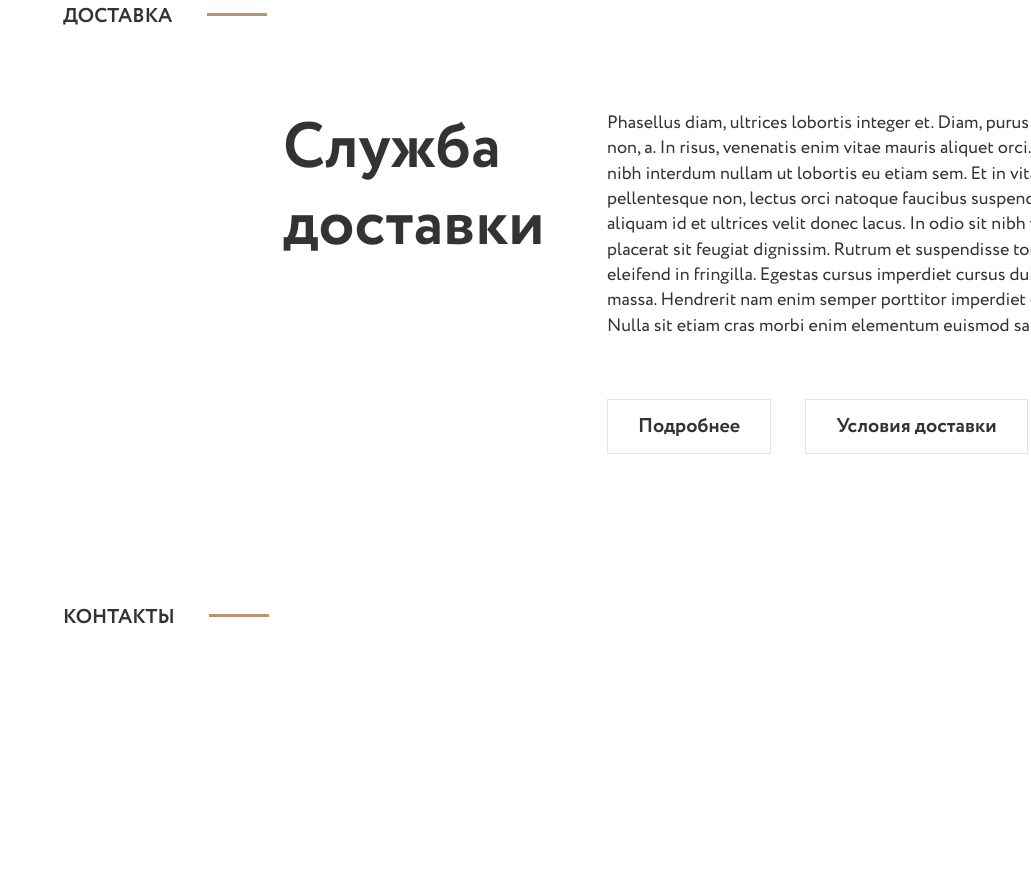
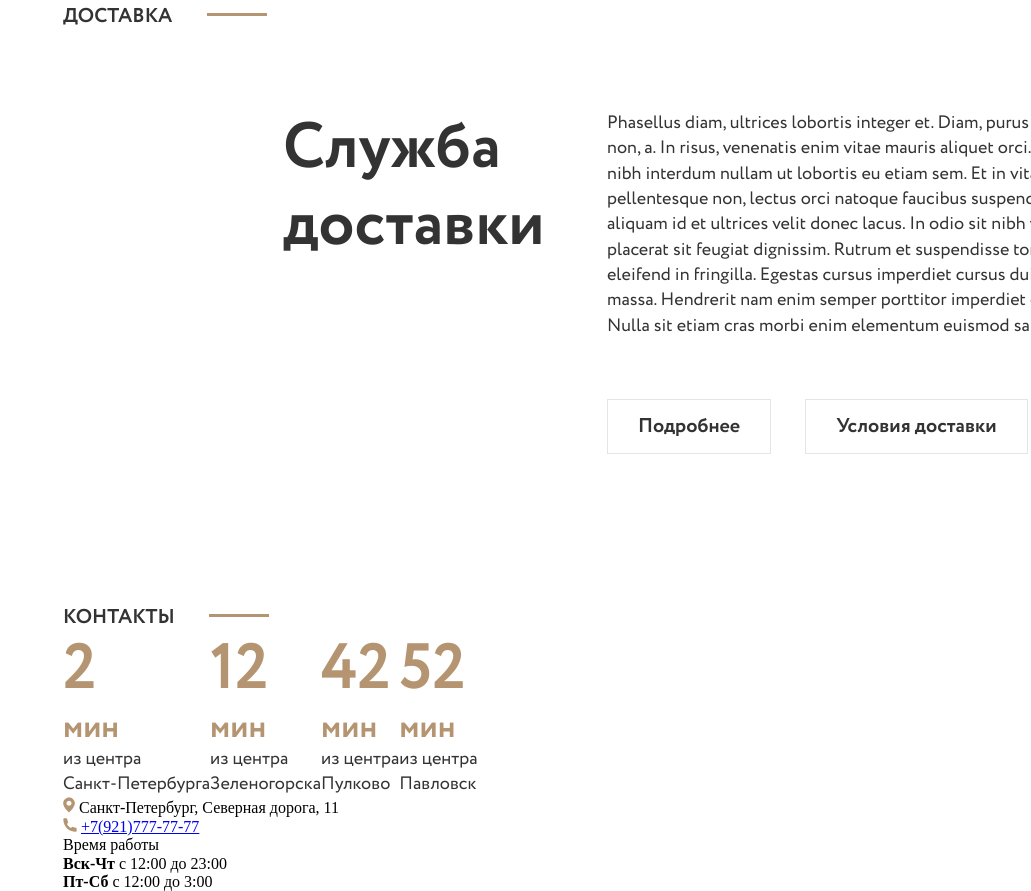
Before and after one commit to shaugsa/food_exxo_relo, a plain HTML site: page index.html in a window 1280 px wide. Shown: the part 3703-4594 px from the top of the page, without its empty margins (249-1280 px from the left). Before the commit the page ends 4335 px from the top, so only its background shows below. Drawn offline with nearby package versions, Linux system fonts and the light colour scheme.

Commit message:
add contacts section

```diff
--- a/index.html
+++ b/index.html
@@ -195,11 +195,76 @@
 
             <section class="contacts">
 
-                <h2 class="delivery__title">
+                <h2 class="contacts__title">
                     Контакты
                 </h2>
 
+                <div class="contacts__location">
 
+                    <ul class="contacts__time">
+
+                        <li class="contacts__time-item">
+                            <div class="contacts__time-minutes">
+                                2 <p>мин</p>
+                            </div>
+                            <div class="contacts__time-loc">из центра <br> Санкт-Петербурга</div>
+                        </li>
+
+                        <li class="contacts__time-item">
+
+                            <div class="contacts__time-minutes">
+                                12 <p>мин</p>
+                            </div>
+                            <div class="contacts__time-loc">из центра <br>   Зеленогорска</div>
+
+                        </li>
+
+                        <li class="contacts__time-item">
+
+                            <div class="contacts__time-minutes">42 <p>мин</p></div>
+                            <div class="contacts__time-loc">из центра <br>    Пулково</div>
+
+                        </li>
+
+                        <li class="contacts__time-item">
+
+                            <div class="contacts__time-minutes">52 <p>мин</p></div>
+                            <div class="contacts__time-loc">из центра <br>    Павловск</div>
+
+                        </li>
+
+                    </ul>
+
+                    <div class="contacts__map">
+
+                        <div class="contacts__address">
+
+                            <ul class="contacts__address-location__list">
+                                <li>
+                                    <img src="./images/main/loc_icon.svg" alt=" location icon">
+                                    <a>Санкт-Петербург, Северная дорога, 11</a>
+                                </li>
+                                <li>
+                                    <img src="./images/main/phone_icon.svg" alt="phone icon">
+                                    <a href="tel:+7(921)777-77-77">+7(921)777-77-77</a>
+                                </li>
+                            </ul>
+
+                            <ul class="contacts__address-time__work">
+                                Время работы
+                                <li>
+                                    <b>Вск-Чт</b> с 12:00  до 23:00
+                                </li>
+                                <li>
+                                    <b>Пт-Сб</b> с 12:00  до 3:00
+                                </li>
+                            </ul>
+
+                        </div>
+
+                    </div>
+
+                </div>
 
             </section> <!-- /.contacts -->
 
--- a/style/scss/style.scss
+++ b/style/scss/style.scss
@@ -393,3 +393,77 @@ main {
         }
     }
 }
+
+// Contacts section
+
+.contacts {
+    &__title {
+        text-transform: uppercase;
+        color: #333;
+        line-height: 28px;
+        margin-top: 150px;
+        font: {
+            family: "Circe";
+            weight: 700;
+            size: 20px;
+        }
+
+        &:after {
+            content: "";
+            width: 60px;
+            height: 3px;
+            background-color: #B59571;
+            margin-left: 30px;
+            display: inline-block;
+            margin-bottom: 6px;
+        }
+    }
+    &__location {}
+    &__time {
+        padding: 0;
+        margin: 0;
+        list-style: none;
+        display: flex;
+        flex-wrap: wrap;
+    }
+    &__time-item {
+
+    }
+    &__time-minutes {
+        color: #B59571;
+        font: {
+            family: 'Circe';
+            size: 64px;
+            weight: 700;
+        }
+        line-height: 120%;
+
+        p {
+            font: {
+                size: 32px;
+            }
+            line-height: 120%;
+        }
+    }
+    &__time-loc {
+        color: #333;
+        font: {
+            family: 'Circe';
+            size: 18px;
+            weight: 400;
+        }
+        line-height: 140%;
+    }
+    &__map {}
+    &__address {}
+    &__address-location__list {
+        padding: 0;
+        margin: 0;
+        list-style: none;
+    }
+    &__address-time__work {
+        padding: 0;
+        margin: 0;
+        list-style: none;
+    }
+  }
```
Also changed, not shown: images/main/loc_icon.svg (added), images/main/map.png (added), images/main/phone_icon.svg (added), style/style.css, 1 other file.
